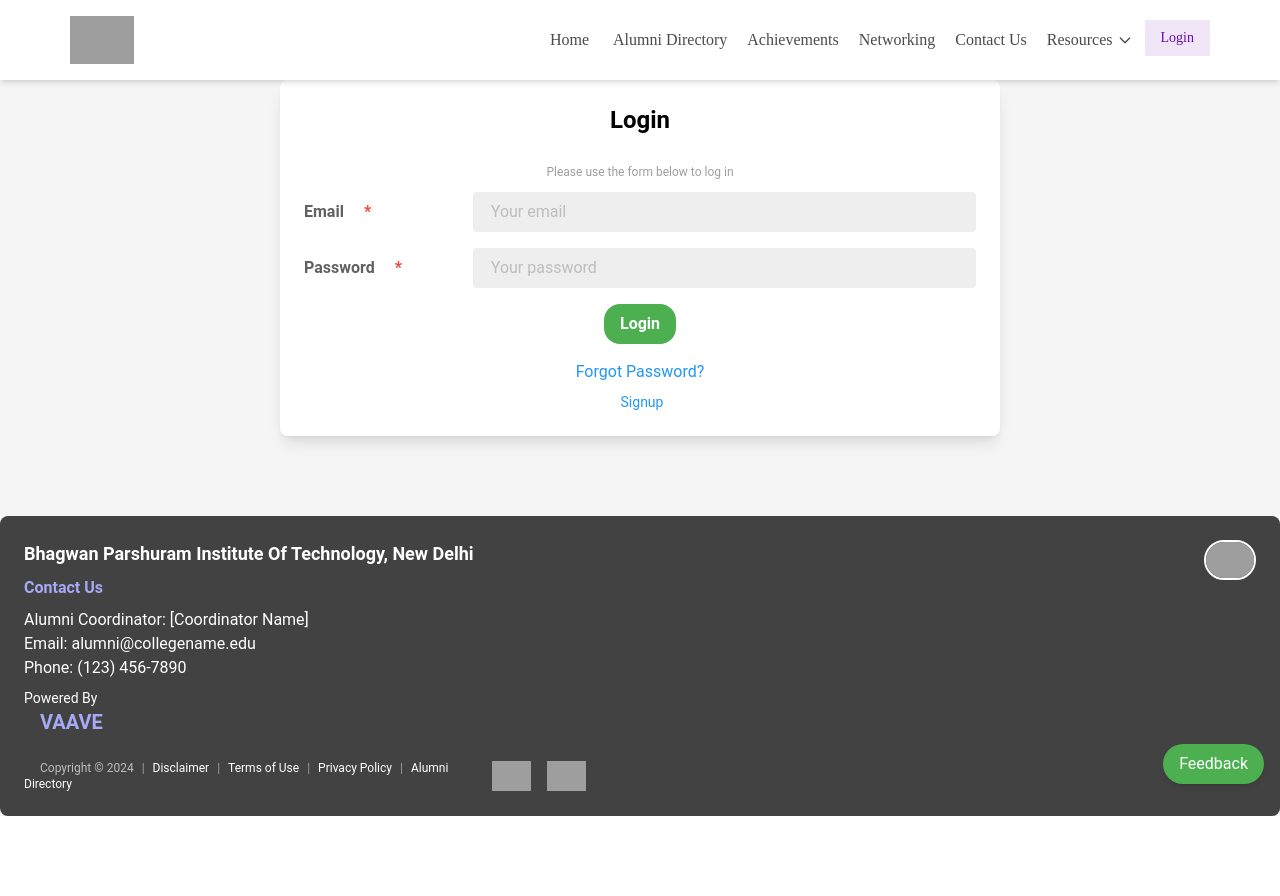
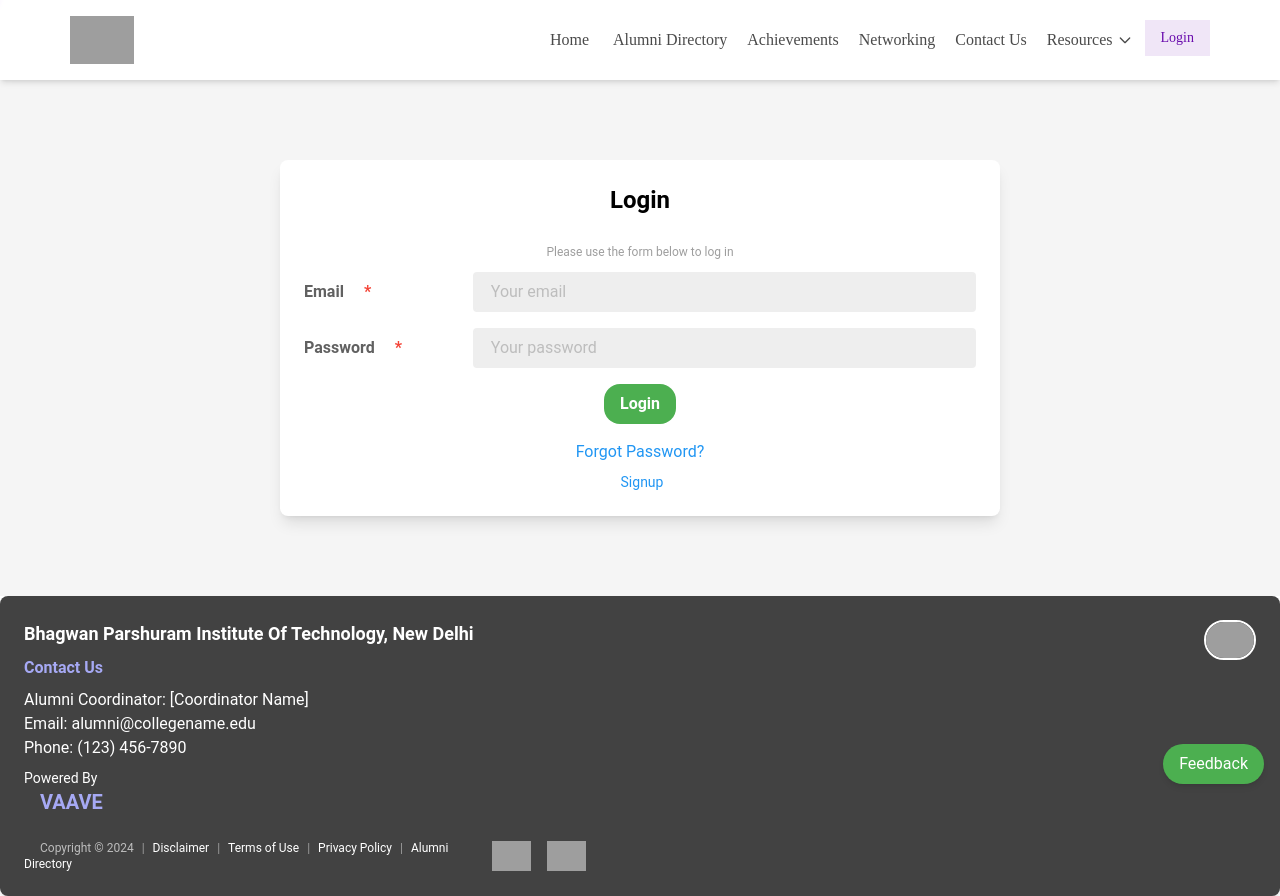
Before and after one commit to tanmayGypt/Alumini_database_frontend, a React (Vite) app: page /login in a window 1280 px wide. Before the commit the page ends 816 px from the top, so only its background shows below. Built offline with nearby package versions, Linux system fonts and the light colour scheme; grey boxes are pictures that could not be loaded.

Commit message:
login change

```diff
--- a/src/Page/Login.jsx
+++ b/src/Page/Login.jsx
@@ -89,7 +89,7 @@ const Login = () => {
 
 
   return (
-    <div className="h-full w-full flex items-center justify-center flex-col bg-gray-100 py-10 sm:py-20 px-4">
+    <div className="h-full w-full flex items-center justify-center mt-20 flex-col bg-gray-100 py-10 sm:py-20 px-4">
       <form
         className={`bg-white p-6 rounded-lg shadow-lg w-full max-w-screen-md ${
           isLoading ? "opacity-50" : ""
```
